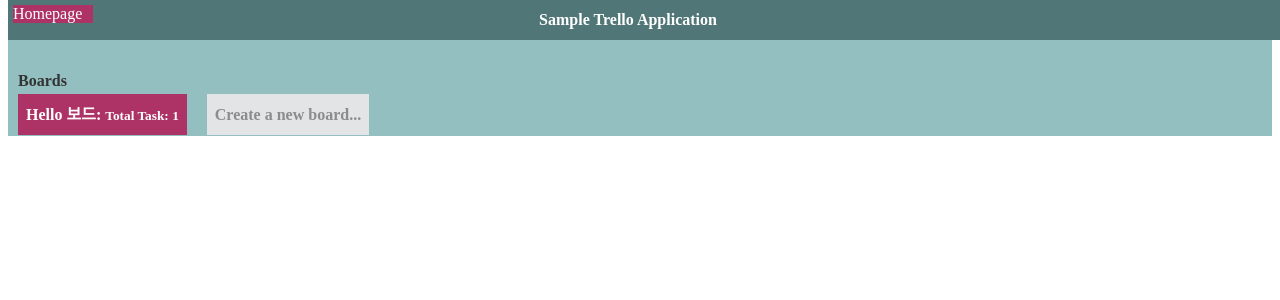
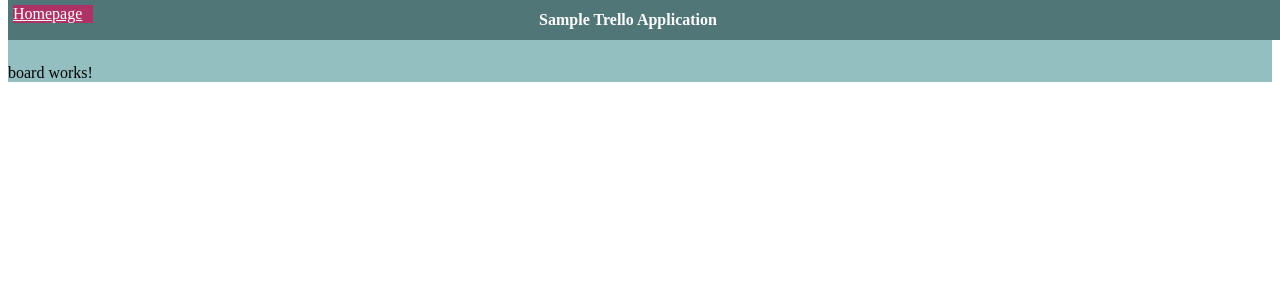
Before and after one commit to KSYeon2016/SampleTrelloApplication, an Angular app: page /board/1 in a window 1280 px wide. Shown: the top 300 px of the page. Built offline with nearby package versions, Linux system fonts and the light colour scheme.

Commit message:
ch05 - p.203 board 컴포넌트 생성 및 라우팅

```diff
--- a/src/app/app.component.html
+++ b/src/app/app.component.html
@@ -1,9 +1,9 @@
 <header>
   <nav>
-    <a class="btn">Homepage</a>
+    <a class="btn" [routerLink]="['']">Homepage</a>
     <a class="logo">Sample Trello Application</a>
   </nav>
 </header>
 <div id="content-wrapper">
-  <app-homepage></app-homepage>
+  <router-outlet></router-outlet>
 </div>
--- a/src/app/app.module.ts
+++ b/src/app/app.module.ts
@@ -1,21 +1,30 @@
 import { BrowserModule } from '@angular/platform-browser';
 import { NgModule } from '@angular/core';
+import { RouterModule, Routes} from '@angular/router';
 import { FormsModule } from '@angular/forms';
 import { HttpModule } from '@angular/http';
 
 import { AppComponent } from './app.component';
 import { HomepageComponent } from './homepage/homepage.component';
 import { TrelloService } from './services/trello.service';
+import { BoardComponent } from './board/board.component';
+
+const appRoutes: Routes = [
+  {path: 'board/:id', component: BoardComponent, pathMatch: 'full'},
+  {path: '', component: HomepageComponent}
+];
 
 @NgModule({
   declarations: [
     AppComponent,
-    HomepageComponent
+    HomepageComponent,
+    BoardComponent
   ],
   imports: [
     BrowserModule,
     FormsModule,
-    HttpModule
+    HttpModule,
+    RouterModule.forRoot(appRoutes)
   ],
   providers: [TrelloService],
   bootstrap: [AppComponent]
--- /dev/null
+++ b/src/app/board/board.component.html
@@ -0,0 +1,3 @@
+<p>
+  board works!
+</p>
--- /dev/null
+++ b/src/app/board/board.component.ts
@@ -0,0 +1,20 @@
+import { Component, OnInit } from '@angular/core';
+import { Params, ActivatedRoute } from '@angular/router';
+import { TrelloService } from 'app/services/trello.service';
+
+@Component({
+  selector: 'app-board',
+  templateUrl: './board.component.html',
+  styleUrls: ['./board.component.css']
+})
+export class BoardComponent implements OnInit {
+
+  // 라우터 서비스 주입, 트렐로 서비스 참조
+  constructor(private _route: ActivatedRoute, private _trelloService: TrelloService) { }
+
+  // 데이터 초기화
+  ngOnInit() {
+    let boardId = this._route.snapshot.params['id'];
+  }
+
+}
```
Also changed, not shown: src/app/board/board.component.css (added), 1 other file (tests, documents, lock files or other folders).
